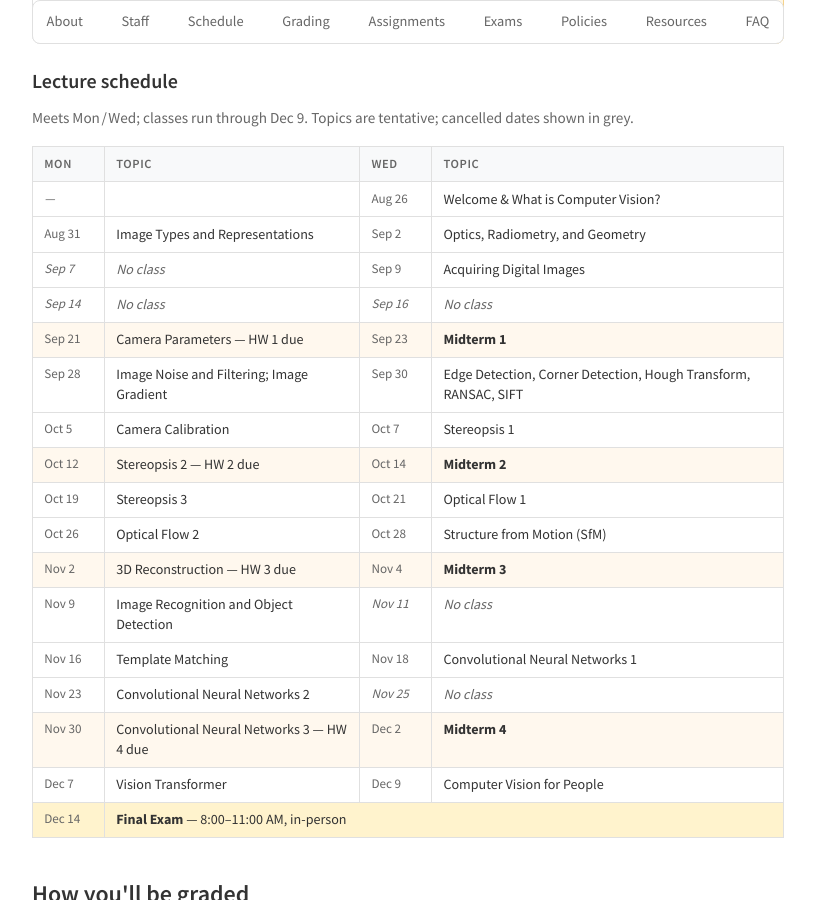
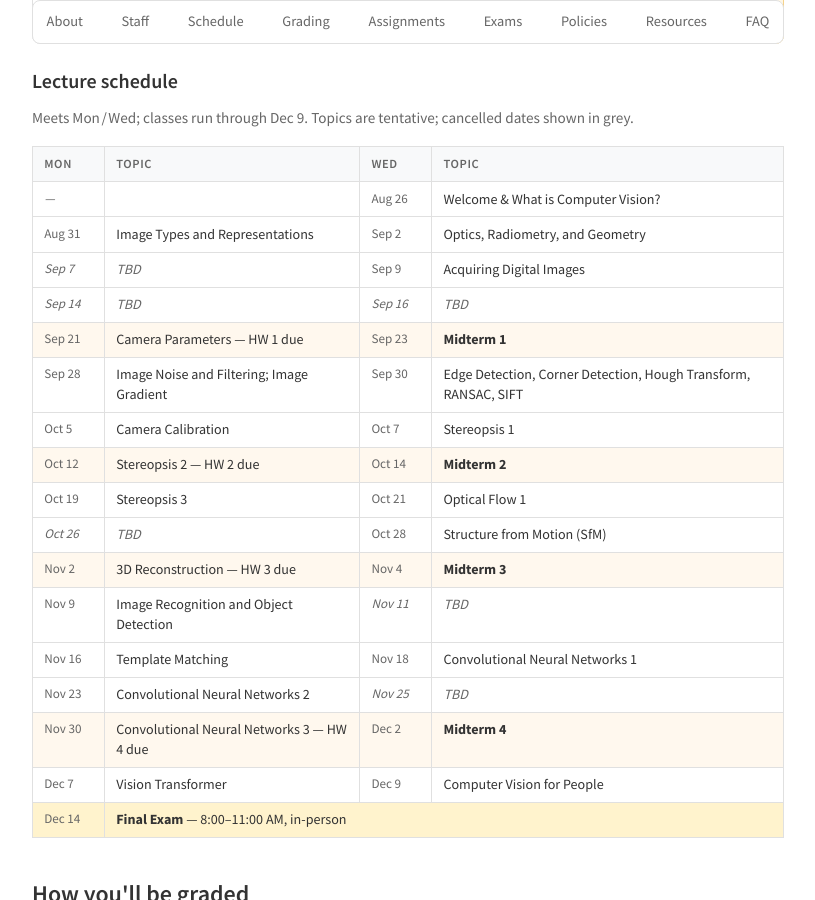
Before and after one commit to rossgreer/rossgreer.github.io, a Jekyll site: the page built from cse185.md, in a window 1280 px wide and 900 px high, scrolled down 1613 px. Shown: the whole window, without its empty margins (232-1047 px from the left). Built offline with Jekyll 4.4.1, drawn with Linux system fonts in a browser that asks for light colours; some web fonts are replaced.

Commit message:
Mark undetermined CSE 185 sessions as TBD instead of No class

```diff
--- a/cse185.md
+++ b/cse185.md
@@ -128,15 +128,15 @@ permalink: /teaching/cse185/
       </tr>
       <tr>
         <td class="sch-date sch-off">Sep 7</td>
-        <td class="sch-off">No class</td>
+        <td class="sch-off"><em>TBD</em></td>
         <td class="sch-date">Sep 9</td>
         <td>Acquiring Digital Images</td>
       </tr>
       <tr>
         <td class="sch-date sch-off">Sep 14</td>
-        <td class="sch-off">No class</td>
+        <td class="sch-off"><em>TBD</em></td>
         <td class="sch-date sch-off">Sep 16</td>
-        <td class="sch-off">No class</td>
+        <td class="sch-off"><em>TBD</em></td>
       </tr>
       <tr class="sch-exam">
         <td class="sch-date">Sep 21</td>
@@ -169,8 +169,8 @@ permalink: /teaching/cse185/
         <td>Optical Flow 1</td>
       </tr>
       <tr>
-        <td class="sch-date">Oct 26</td>
-        <td>Optical Flow 2</td>
+        <td class="sch-date sch-off">Oct 26</td>
+        <td class="sch-off"><em>TBD</em></td>
         <td class="sch-date">Oct 28</td>
         <td>Structure from Motion (SfM)</td>
       </tr>
@@ -184,7 +184,7 @@ permalink: /teaching/cse185/
         <td class="sch-date">Nov 9</td>
         <td>Image Recognition and Object Detection</td>
         <td class="sch-date sch-off">Nov 11</td>
-        <td class="sch-off">No class</td>
+        <td class="sch-off"><em>TBD</em></td>
       </tr>
       <tr>
         <td class="sch-date">Nov 16</td>
@@ -196,7 +196,7 @@ permalink: /teaching/cse185/
         <td class="sch-date">Nov 23</td>
         <td>Convolutional Neural Networks 2</td>
         <td class="sch-date sch-off">Nov 25</td>
-        <td class="sch-off">No class</td>
+        <td class="sch-off"><em>TBD</em></td>
       </tr>
       <tr class="sch-exam">
         <td class="sch-date">Nov 30</td>
```
